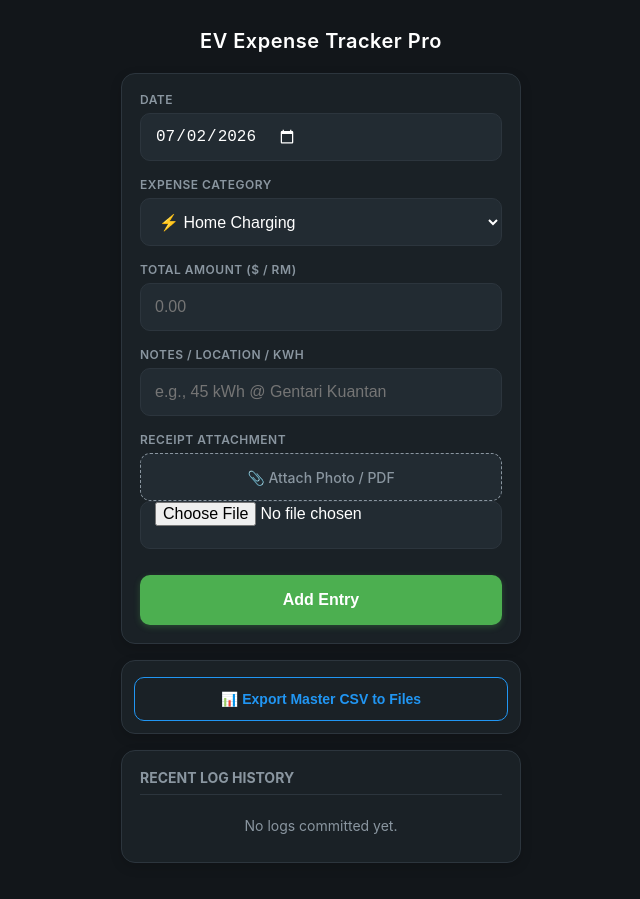
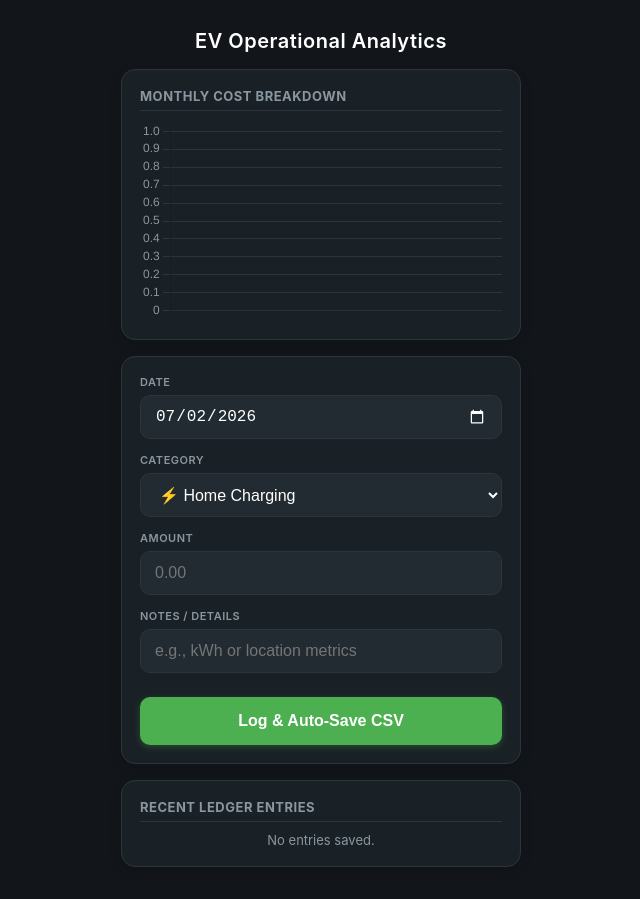
Before and after one commit to shinichixx/EV-Spending-Tracker, a plain HTML site: page index.html in a window 1280 px wide. Shown: the whole page, without its empty margins (319-959 px from the left). Drawn offline with nearby package versions, Linux system fonts and the light colour scheme.

Commit message:
Update index.html

```diff
--- a/index.html
+++ b/index.html
@@ -3,17 +3,20 @@
 <head>
     <meta charset="UTF-8">
     <meta name="viewport" content="width=device-width, initial-scale=1.0, maximum-scale=1.0, user-scalable=no">
-    <title>EV Tracker - Pro Edition</title>
+    <title>EV Analytics - Dashboard</title>
     <meta name="apple-mobile-web-app-capable" content="yes">
     <meta name="apple-mobile-web-app-status-bar-style" content="black-translucent">
     <meta name="apple-mobile-web-app-title" content="EV Tracker">
+
+    <script src="https://cdn.jsdelivr.net/npm/chart.js"></script>
+
     <style>
         :root {
             --bg-color: #12161a;
             --card-color: #1a2126;
             --text-color: #ffffff;
             --text-secondary: #8a96a0;
-            --accent-color: #2196f3; /* Drivvo Blue */
+            --accent-color: #2196f3;
             --accent-green: #4caf50;
             --border-color: #2c353d;
             --input-bg: #222b32;
@@ -38,9 +41,8 @@
         h1 {
             font-size: 20px;
             font-weight: 600;
-            margin-bottom: 20px;
+            margin-bottom: 16px;
             text-align: center;
-            color: var(--text-color);
             letter-spacing: 0.5px;
         }
 
@@ -54,12 +56,12 @@
         }
 
         .form-group {
-            margin-bottom: 16px;
+            margin-bottom: 14px;
         }
 
         .form-group label {
             display: block;
-            font-size: 12px;
+            font-size: 11px;
             font-weight: 600;
             margin-bottom: 6px;
             color: var(--text-secondary);
@@ -69,7 +71,7 @@
 
         input, select {
             width: 100%;
-            height: 48px;
+            height: 44px;
             padding: 0 14px;
             border: 1px solid var(--border-color);
             border-radius: 10px;
@@ -77,7 +79,6 @@
             box-sizing: border-box;
             background-color: var(--input-bg);
             color: var(--text-color);
-            transition: border-color 0.2s;
         }
 
         input:focus, select:focus {
@@ -85,38 +86,13 @@
             border-color: var(--accent-color);
         }
 
-        /* Standardize input field focus behaviors */
         input[type="date"] {
             color-scheme: dark;
-            display: flex;
-            align-items: center;
-        }
-
-        .file-input-wrapper {
-            position: relative;
-            display: inline-block;
-            width: 100%;
-        }
-
-        .file-input-btn {
-            width: 100%;
-            height: 48px;
-            background: var(--input-bg);
-            border: 1px dashed var(--text-secondary);
-            border-radius: 10px;
-            color: var(--text-secondary);
-            font-size: 14px;
-            font-weight: 500;
-            display: flex;
-            align-items: center;
-            justify-content: center;
-            cursor: pointer;
-            box-sizing: border-box;
         }
 
         button {
             width: 100%;
-            height: 50px;
+            height: 48px;
             background-color: var(--accent-green);
             color: white;
             border: none;
@@ -132,36 +108,27 @@
             opacity: 0.9;
         }
 
-        button.secondary {
-            background-color: transparent;
-            border: 1px solid var(--accent-color);
-            color: var(--accent-color);
-            margin-top: 4px;
-            height: 44px;
-            font-size: 14px;
-            box-shadow: none;
+        .chart-container {
+            position: relative;
+            width: 100%;
+            height: 200px;
         }
 
-        .log-title-area {
-            display: flex;
-            justify-content: space-between;
-            align-items: center;
-            margin-bottom: 12px;
-            border-bottom: 1px solid var(--border-color);
-            padding-bottom: 8px;
-        }
-
-        .log-title-area h3 {
-            margin: 0;
-            font-size: 14px;
+        .log-title {
+            font-size: 13px;
             color: var(--text-secondary);
             text-transform: uppercase;
+            border-bottom: 1px solid var(--border-color);
+            padding-bottom: 6px;
+            margin-top: 0;
+            margin-bottom: 10px;
+            letter-spacing: 0.5px;
         }
 
         .log-item {
-            padding: 12px 0;
+            padding: 10px 0;
             border-bottom: 1px solid var(--border-color);
-            font-size: 15px;
+            font-size: 14px;
             display: flex;
             justify-content: space-between;
             align-items: center;
@@ -174,20 +141,20 @@
         .amount-display {
             font-weight: 700;
             color: var(--accent-color);
-            font-size: 16px;
-        }
-
-        .notes-text {
-            color: var(--text-secondary);
-            font-size: 12px;
-            margin-top: 2px;
         }
     </style>
 </head>
 <body>
 
 <div class="container">
-    <h1>EV Expense Tracker Pro</h1>
+    <h1>EV Operational Analytics</h1>
+
+    <div class="card">
+        <h3 class="log-title">Monthly Cost Breakdown</h3>
+        <div class="chart-container">
+            <canvas id="costChart"></canvas>
+        </div>
+    </div>
 
     <div class="card">
         <form id="expenseForm">
@@ -196,44 +163,28 @@
                 <input type="date" id="date" required>
             </div>
             <div class="form-group">
-                <label for="type">Expense Category</label>
+                <label for="type">Category</label>
                 <select id="type">
                     <option value="Home Charging">⚡ Home Charging</option>
                     <option value="Public DC Charging">🔌 Public DC Charging</option>
                     <option value="Tire Maintenance">🛞 Tire Maintenance</option>
-                    <option value="Insurance & RoadTax">🛡️ Insurance & Road Tax</option>
-                    <option value="Other Costs">📦 Other Costs</option>
+                    <option value="Insurance & Tax">🛡️ Insurance & Tax</option>
                 </select>
             </div>
             <div class="form-group">
-                <label for="amount">Total Amount ($ / RM)</label>
+                <label for="amount">Amount</label>
                 <input type="number" id="amount" step="0.01" placeholder="0.00" required>
             </div>
             <div class="form-group">
-                <label for="notes">Notes / Location / kWh</label>
-                <input type="text" id="notes" placeholder="e.g., 45 kWh @ Gentari Kuantan">
+                <label for="notes">Notes / Details</label>
+                <input type="text" id="notes" placeholder="e.g., kWh or location metrics">
             </div>
-
-            <div class="form-group">
-                <label>Receipt Attachment</label>
-                <div class="file-input-wrapper">
-                    <div class="file-input-btn" id="fileLabel">📎 Attach Photo / PDF</div>
-                    <input type="file" id="attachment" accept="image/*,application/pdf">
-                </div>
-            </div>
-
-            <button type="submit">Add Entry</button>
+            <button type="submit">Log & Auto-Save CSV</button>
         </form>
     </div>
 
-    <div class="card" style="padding: 12px;">
-        <button id="exportBtn" class="secondary">📊 Export Master CSV to Files</button>
-    </div>
-
     <div class="card">
-        <div class="log-title-area">
-            <h3>Recent Log History</h3>
-        </div>
+        <h3 class="log-title">Recent Ledger Entries</h3>
         <div id="logHistory"></div>
     </div>
 </div>
@@ -242,84 +193,11 @@
     document.getElementById('date').valueAsDate = new Date();
 
     let expenses = JSON.parse(localStorage.getItem('ev_expenses')) || [];
-    let selectedFileBlob = null;
-    let selectedFileName = "";
+    let costChart = null;
 
-    document.getElementById('attachment').addEventListener('change', function(e) {
-        const file = e.target.files[0];
-        if (file) {
-            selectedFileBlob = file;
-            selectedFileName = file.name;
-            document.getElementById('fileLabel').innerText = `✔️ ${file.name.substring(0, 18)}...`;
-            document.getElementById('fileLabel').style.borderColor = "var(--accent-color)";
-            document.getElementById('fileLabel').style.color = "var(--accent-color)";
-        }
-    });
-
-    function updateHistoryDisplay() {
-        const historyContainer = document.getElementById('logHistory');
-        historyContainer.innerHTML = '';
-
-        const recent = expenses.slice(-5).reverse();
-        if (recent.length === 0) {
-            historyContainer.innerHTML = '<p style="color:var(--text-secondary); font-size:14px; margin:0; text-align:center; padding:10px 0;">No logs committed yet.</p>';
-            return;
-        }
-
-        recent.forEach(item => {
-            const div = document.createElement('div');
-            div.className = 'log-item';
-            div.innerHTML = `
-                <div>
-                    <div style="font-weight:600;">${item.type}</div>
-                    <div class="notes-text">${item.date} ${item.notes ? `• ${item.notes}` : ''}</div>
-                </div>
-                <div class="amount-display">${parseFloat(item.amount).toFixed(2)}</div>
-            `;
-            historyContainer.appendChild(div);
-        });
-    }
-
-    document.getElementById('expenseForm').addEventListener('submit', function(e) {
-        e.preventDefault();
-
-        const newExpense = {
-            date: document.getElementById('date').value,
-            type: document.getElementById('type').value,
-            amount: document.getElementById('amount').value,
-            notes: document.getElementById('notes').value
-        };
-
-        expenses.push(newExpense);
-        localStorage.setItem('ev_expenses', JSON.stringify(expenses));
-
-        if (selectedFileBlob) {
-            const url = URL.createObjectURL(selectedFileBlob);
-            const link = document.createElement("a");
-            link.setAttribute("href", url);
-            link.setAttribute("download", `Receipt_${newExpense.date}_${selectedFileName}`);
-            document.body.appendChild(link);
-            link.click();
-            document.body.removeChild(link);
-
-            selectedFileBlob = null;
-            selectedFileName = "";
-            document.getElementById('fileLabel').innerText = "📎 Attach Photo / PDF";
-            document.getElementById('fileLabel').style.borderColor = "var(--border-color)";
-            document.getElementById('fileLabel').style.color = "var(--text-secondary)";
-        }
-
-        document.getElementById('expenseForm').reset();
-        document.getElementById('date').valueAsDate = new Date();
-
-        updateHistoryDisplay();
-    });
-
-    document.getElementById('exportBtn').addEventListener('click', function() {
-        if (expenses.length === 0) {
-            alert("No data available to clear/export.");
-            return;
-        }
+    // Trigger explicit background file download routing
+    function autoExportCSVFile() {
+        if (expenses.length === 0) return;
 
         const headers = ["Date", "Category", "Amount", "Notes"];
         const rows = expenses.map(e => `"${e.date}","${e.type}","${e.amount}","${e.notes.replace(/"/g, '""')}"`);
@@ -330,14 +208,111 @@
 
         const link = document.createElement("a");
         link.setAttribute("href", url);
-        link.setAttribute("download", `Master_EV_Data_${new Date().toISOString().slice(0,10)}.csv`);
+        // Overwriting master file to keep a cleanly consolidated single source record
+        link.setAttribute("download", `Master_EV_Expenses.csv`);
         document.body.appendChild(link);
 
         link.click();
         document.body.removeChild(link);
+    }
+
+    // Process and sort analytical arrays for Chart engine
+    function renderAnalyticsChart() {
+        const structuralData = {};
+
+        // Group entries into explicit YYYY-MM buckets
+        expenses.forEach(item => {
+            const labelMonth = item.date.substring(0, 7);
+            structuralData[labelMonth] = (structuralData[labelMonth] || 0) + parseFloat(item.amount);
+        });
+
+        const sortedMonths = Object.keys(structuralData).sort();
+        const costAggregations = sortedMonths.map(m => structuralData[m]);
+
+        const contextElement = document.getElementById('costChart').getContext('2d');
+
+        if (costChart) {
+            costChart.destroy(); // Clear cache registry before reloading canvas matrix
+        }
+
+        costChart = new Chart(contextElement, {
+            type: 'bar',
+            data: {
+                labels: sortedMonths,
+                datasets: [{
+                    label: 'Total Cost',
+                    data: costAggregations,
+                    backgroundColor: '#2196f3',
+                    borderRadius: 6,
+                    borderSkipped: false,
+                }]
+            },
+            options: {
+                responsive: true,
+                maintainAspectRatio: false,
+                plugins: {
+                    legend: { display: false }
+                },
+                scales: {
+                    x: { grid: { display: false }, ticks: { color: '#8a96a0' } },
+                    y: { grid: { color: '#2c353d' }, ticks: { color: '#8a96a0' } }
+                }
+            }
+        });
+    }
+
+    function refreshLedgerHistory() {
+        const container = document.getElementById('logHistory');
+        container.innerHTML = '';
+
+        const recent = expenses.slice(-3).reverse();
+        if (recent.length === 0) {
+            container.innerHTML = '<p style="color:var(--text-secondary); font-size:13px; margin:0; text-align:center;">No entries saved.</p>';
+            return;
+        }
+
+        recent.forEach(item => {
+            const div = document.createElement('div');
+            div.className = 'log-item';
+            div.innerHTML = `
+                <div>
+                    <div style="font-weight:600;">${item.type}</div>
+                    <div style="color:var(--text-secondary); font-size:11px;">${item.date} ${item.notes ? `• ${item.notes}` : ''}</div>
+                </div>
+                <div class="amount-display">${parseFloat(item.amount).toFixed(2)}</div>
+            `;
+            container.appendChild(div);
+        });
+    }
+
+    // Central form processing framework
+    document.getElementById('expenseForm').addEventListener('submit', function(e) {
+        e.preventDefault();
+
+        const record = {
+            date: document.getElementById('date').value,
+            type: document.getElementById('type').value,
+            amount: document.getElementById('amount').value,
+            notes: document.getElementById('notes').value
+        };
+
+        expenses.push(record);
+        localStorage.setItem('ev_expenses', JSON.stringify(expenses));
+
+        // Form field reset logic
+        document.getElementById('amount').value = '';
+        document.getElementById('notes').value = '';
+        document.getElementById('date').valueAsDate = new Date();
+
+        // Execute UI rendering & automated download piping simultaneously
+        refreshLedgerHistory();
+        renderAnalyticsChart();
+        autoExportCSVFile();
     });
 
-    updateHistoryDisplay();
+    // Run structural initialization passes
+    refreshLedgerHistory();
+    renderAnalyticsChart();
 </script>
 
 </body>
```
